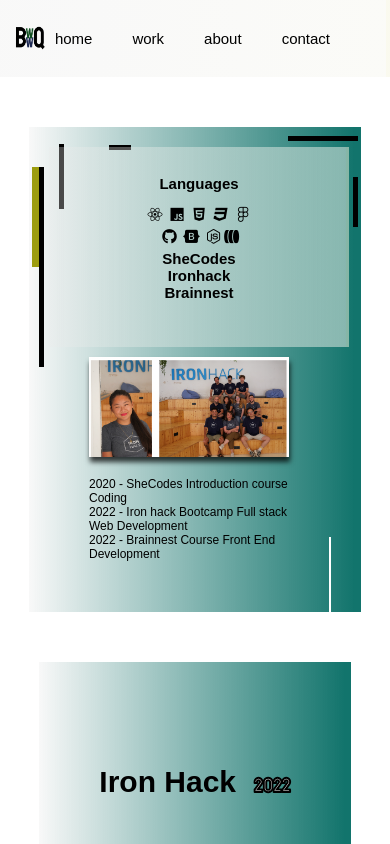
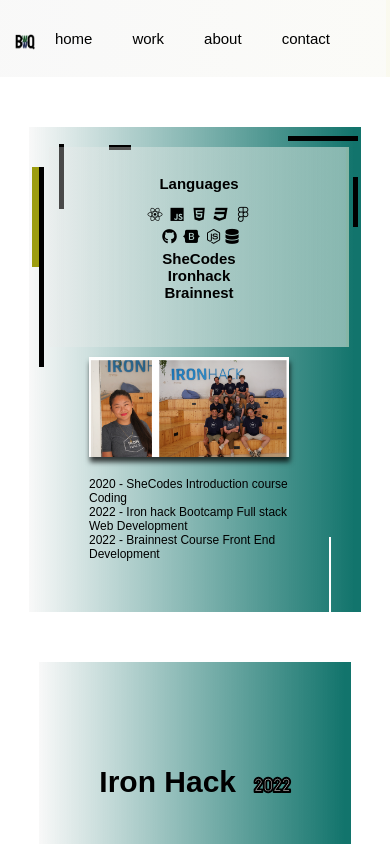
Before and after one commit to bjorkweenk/wqbweenk, a React (Create React App) app: page /work in a window 390 px wide. Shown: the top 844 px of the page. Built offline with nearby package versions, Linux system fonts and the light colour scheme; a web font is replaced by a local one.

Commit message:
hover and footer changes

```diff
--- a/src/components/About/About.css
+++ b/src/components/About/About.css
@@ -305,7 +305,7 @@
     #name {
       color: black;
       transform: rotate(-90deg);
-      margin-top: 420px;
+      margin-top: 520px;
       font-size: 20px;
       text-overflow: ellipsis;
       white-space: nowrap;
@@ -313,7 +313,7 @@
 
     #name2 {
       position: absolute;
-      top: 520px;
+      top: 620px;
       left: 70px;
       font-size: 20px;
       transform: rotate(360deg);
@@ -584,8 +584,5 @@
       font-size: 15px;
     }
 
-    .fa-solid {
-      transform: rotate(90deg);
-    }
 
   }
--- a/src/components/Footer/Footer.css
+++ b/src/components/Footer/Footer.css
@@ -91,6 +91,8 @@
         list-style-type: none;
         display: inline;
         padding: 0 5px;
+
+
     }
 
     .rights {
@@ -104,6 +106,7 @@
         min-width: 10%;
         flex-direction: column;
         margin-top: -15px;
+        margin-left: 10%;
     }
 
     .list {
@@ -111,6 +114,7 @@
         display: flex;
         flex-direction: row;
         align-items: center;
+        margin-left: 10px;
 
     }
 
--- a/src/components/Navbar/Navbar.css
+++ b/src/components/Navbar/Navbar.css
@@ -56,10 +56,10 @@
         position: absolute;
         top: 0;
         left: 0;
-        height: 30px;
-        width: 30px;
+        height: 20px;
+        width: 20px;
         margin-left: 15px;
-        margin-top: 20px;
+        margin-top: 30px;
         font-size: 1.5em;
     }
 
```
